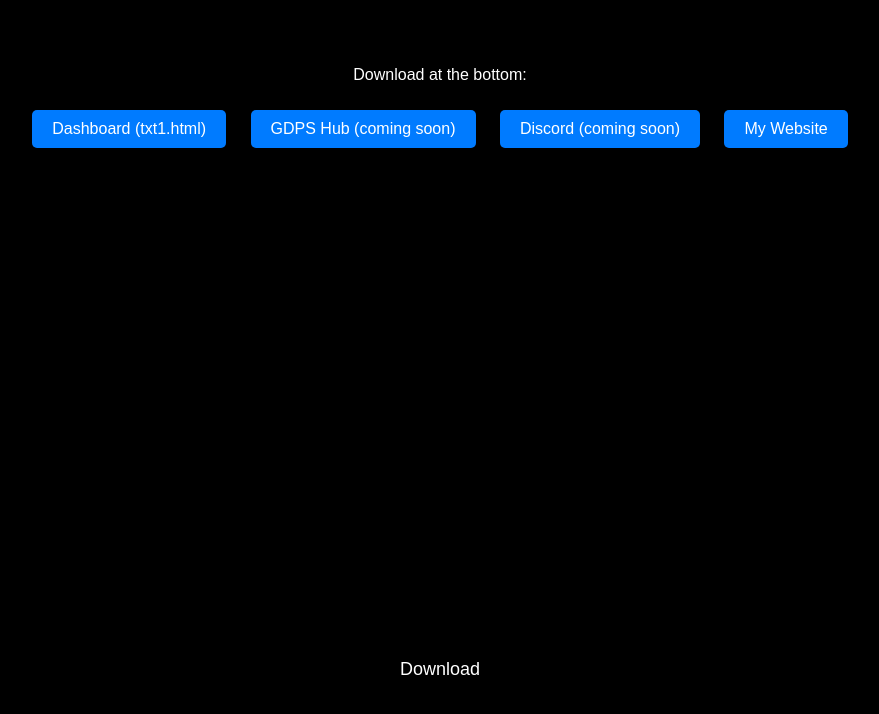
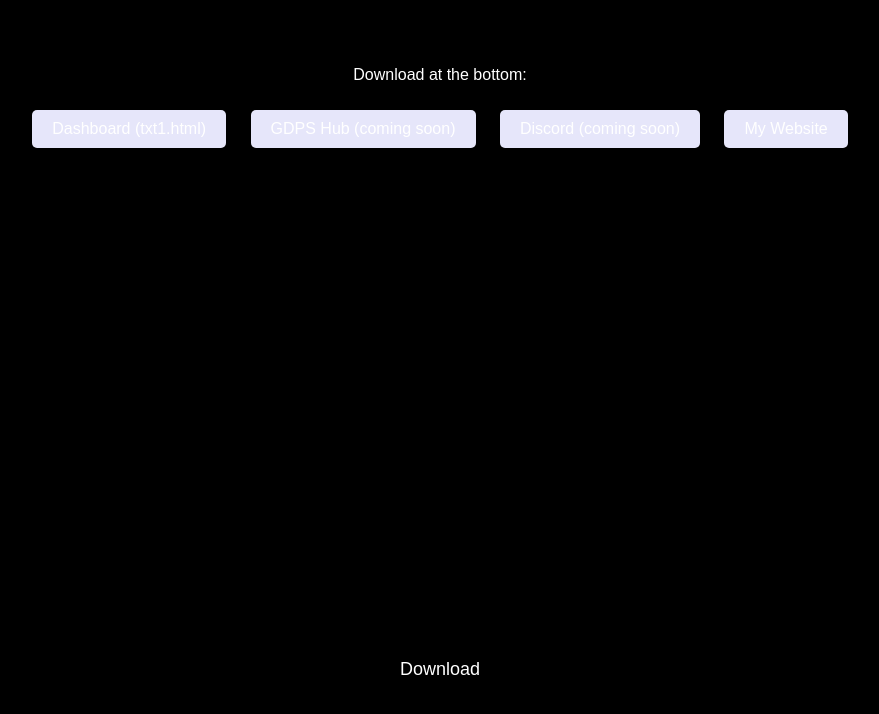
Before and after one commit to GDWhippet/Whipp3tGood.github.io, a plain HTML site: page wps.html in a window 1280 px wide. Shown: the whole page, without its empty margins (200-1079 px from the left). Drawn offline with Linux system fonts and the light colour scheme.

Commit message:
Update wps.html

```diff
--- a/wps.html
+++ b/wps.html
@@ -22,7 +22,7 @@
             padding: 10px 20px;
             font-size: 16px;
             color: white;
-            background-color: #007BFF;
+            background-color: #E6E6FA;
             border: none;
             border-radius: 5px;
             text-decoration: none;
```
